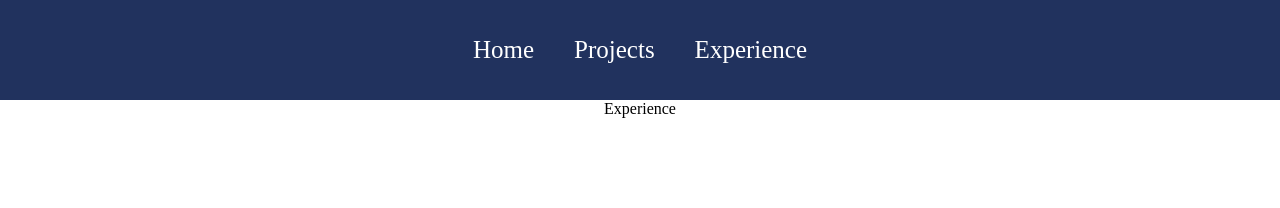
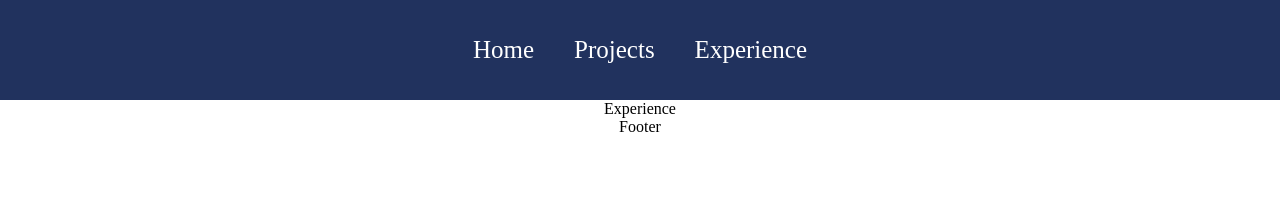
Before and after one commit to BlueberryPwn/blueberrypwn.github.io, a React (Create React App) app: page /experience in a window 1280 px wide. Shown: the top 208 px of the page. Built offline with nearby package versions, Linux system fonts and the light colour scheme.

Commit message:
added basic footer structure

```diff
--- a/src/App.js
+++ b/src/App.js
@@ -4,6 +4,7 @@
 import Projects from "./pages/Projects";
 import Experience from "./pages/Experience";
 import Navbar from "./components/Navbar";
+import Footer from "./components/Footer";
 
 function App() {
   return (
@@ -15,6 +16,7 @@
           <Route path="/projects" element={<Projects />} />
           <Route path="/experience" element={<Experience />} />
         </Routes>
+        <Footer />
       </Router>
     </div>
   );
--- /dev/null
+++ b/src/components/Footer.js
@@ -0,0 +1,7 @@
+import React from "react";
+
+function Footer() {
+  return <div>Footer</div>;
+}
+
+export default Footer;
```
